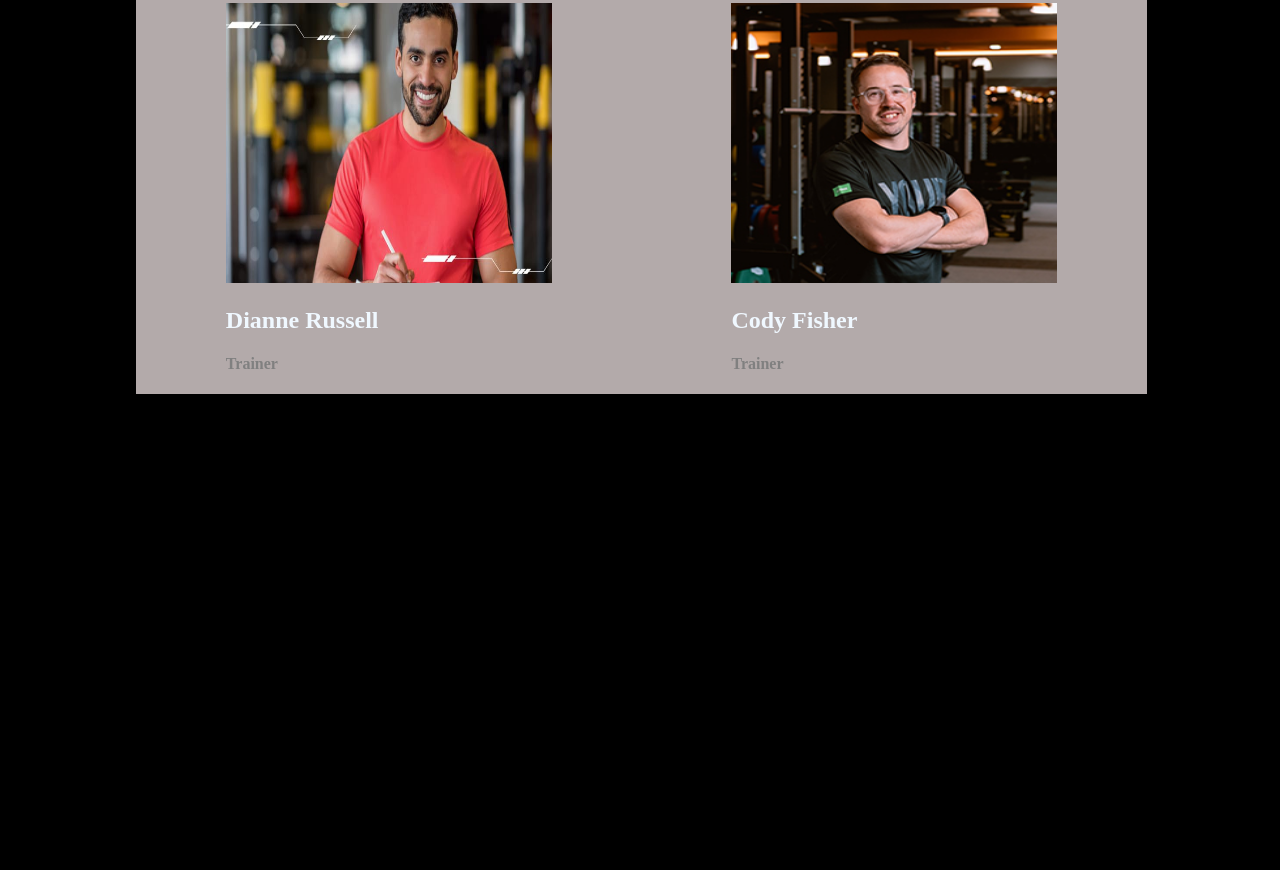
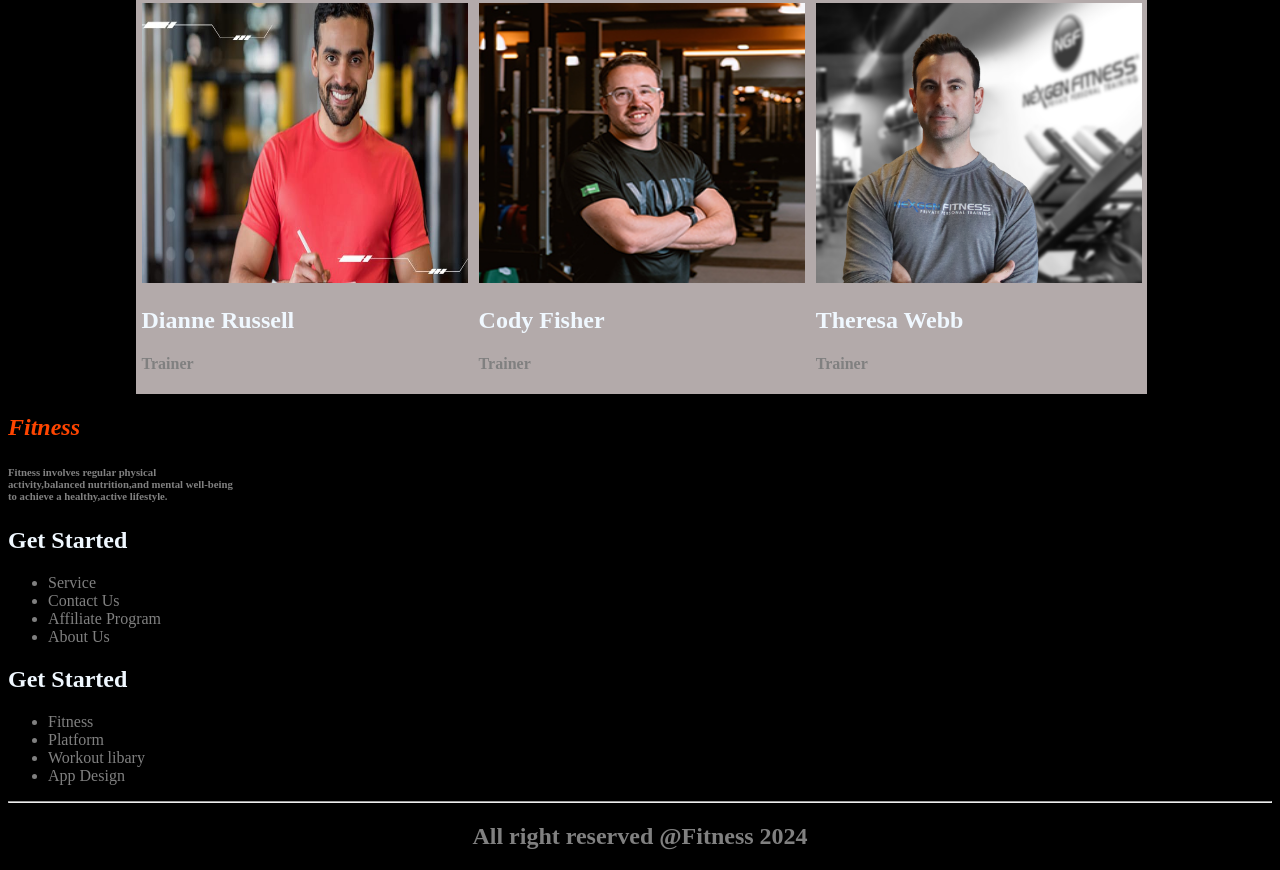
Before and after one commit to siamra/Assingment-Challenger-second, a plain HTML site: page index.html in a window 1280 px wide. Shown: the part 2042-2912 px from the top of the page. Before the commit the page ends 2444 px from the top, so only its background shows below. Drawn offline with Linux system fonts and the light colour scheme.

Commit message:
added one file

```diff
--- a/index.html
+++ b/index.html
@@ -160,7 +160,7 @@
     <section class="container">
         <div class="text">
             <h1 class="wh">Meet Our Team</h1>
-            <h6 class="color">We believe fitness should be accessible to everyone, everywhere, regardless of income or access to a gym.</h6>
+            <h6 class="color">Meet my all team member</h6>
             </div>
 
             <div class="row-1">
@@ -193,3 +193,50 @@
                     <h2 class="wh">Cody Fisher</h2>
                     <h4 class="color">Trainer</h4>
                 </div>
+                <div class="line-b">
+                    <img class="pf" src="images/trainer6.png" alt="">
+                    <h2 class="wh">Theresa Webb</h2>
+                    <h4 class="color">Trainer</h4>
+
+                </div>
+
+            </div>
+    </section>
+    <!--5th main part end-->
+    <!--last part start-->
+    <footer>
+        <div class="last">
+            <div class="fit">
+            <h2 class="a">Fitness</h2>
+                <h6 class="color">Fitness involves regular physical</br>
+                    activity,balanced nutrition,and mental well-being </br>
+                    to achieve a healthy,active lifestyle. </h6>
+           </div>
+            <div>
+                <h2 class="wh">Get Started</h2>
+                <ul class="color">
+                    <li>Service</li>
+                    <li>Contact Us</li>
+                    <li>Affiliate Program</li>
+                    <li>About Us</li>
+                </ul>
+            </div>
+        <div>
+            <h2 class="wh">Get Started</h2>
+            <ul class="color">
+                <li>Fitness</li>
+                <li>Platform</li>
+                <li>Workout libary</li>
+                <li>App Design</li>
+            </ul>
+        </div>
+        </div>
+    </footer>
+    <hr>
+    <div class="finish">
+        <h2 class="color">All right reserved @Fitness 2024</h2>
+    </div>
+    <!--last part end-->
+
+</body>
+</html>
```
